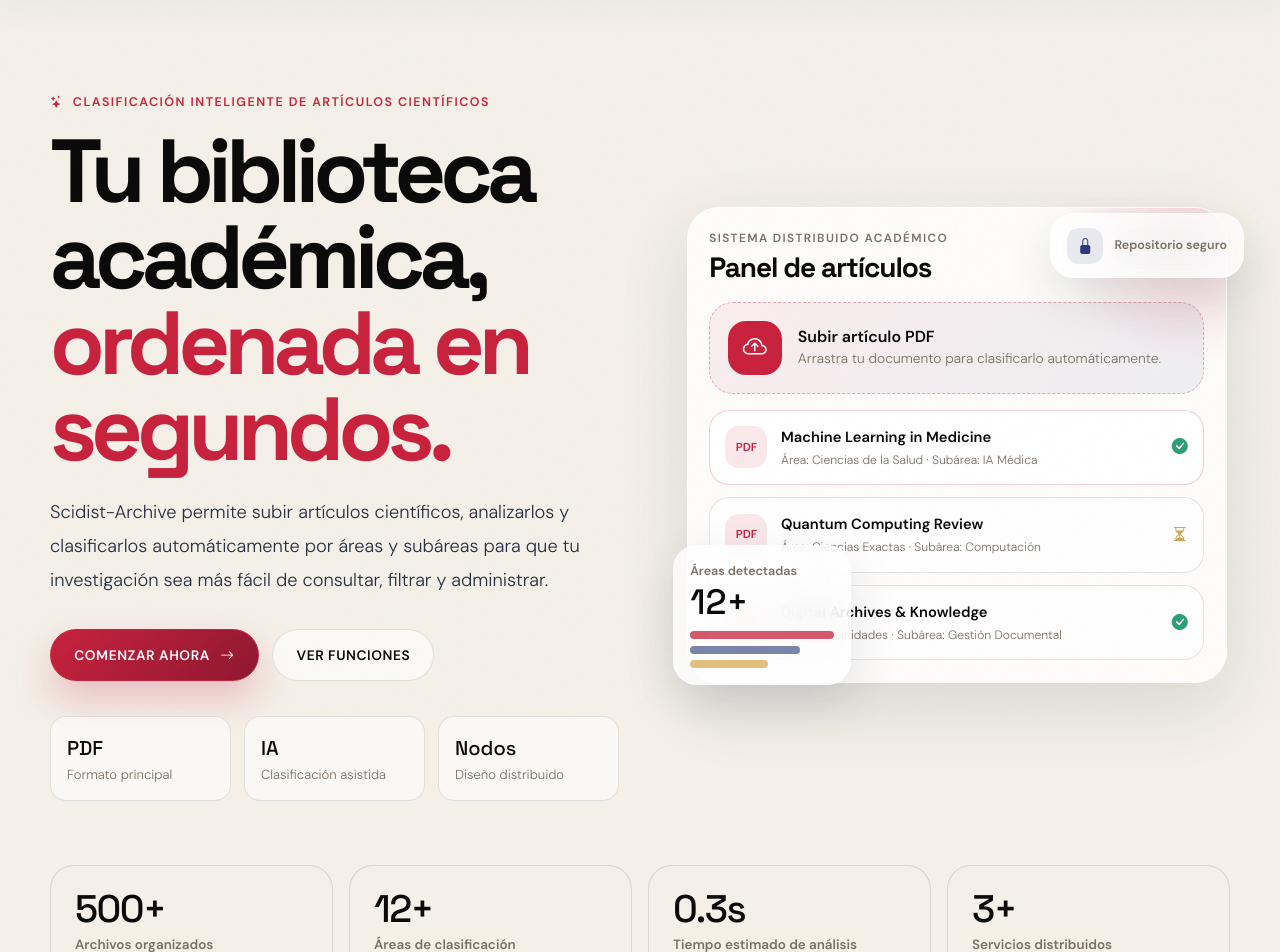
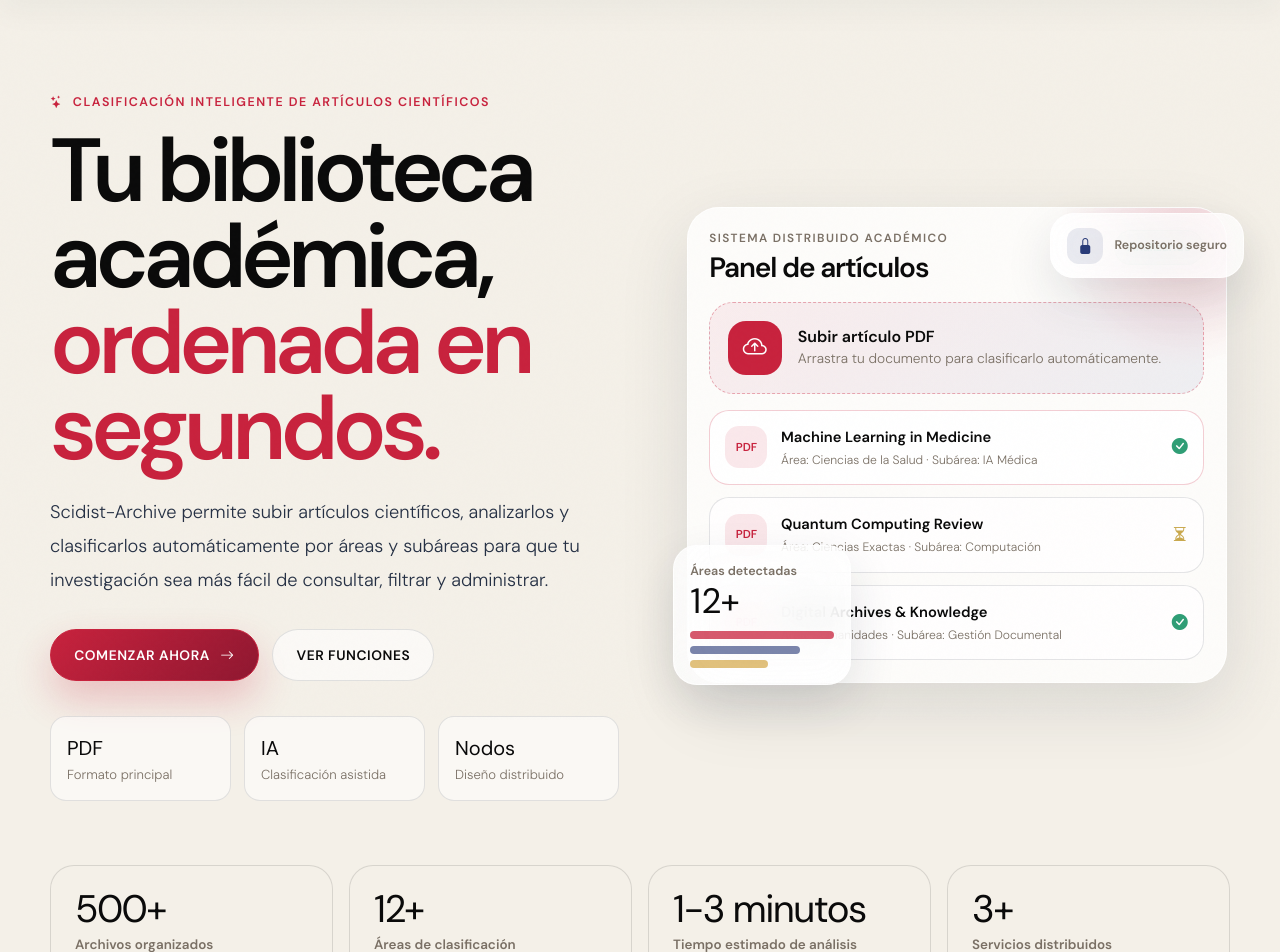
Before and after one commit to alexvera23/Scidist-archive, a React (Vite) app in the folder Frontend/scidist-frontend/: page / in a window 1280 px wide. Shown: the part 80-1032 px from the top of the page. Built offline with nearby package versions, Linux system fonts and the light colour scheme; a web font is replaced by a local one.

Commit message:
Cambio de fuentes en el index

```diff
--- a/Frontend/scidist-frontend/src/assets/css/index-styles.css
+++ b/Frontend/scidist-frontend/src/assets/css/index-styles.css
@@ -65,7 +65,7 @@ body::before {
 
 .brand-logo {
   color: var(--ink) !important;
-  font-family: 'Space Grotesk', sans-serif;
+  font-family: 'DM Sans', sans-serif;
   font-size: clamp(1.15rem, 2vw, 1.55rem);
   font-weight: 800;
   letter-spacing: -0.04em;
@@ -155,7 +155,7 @@ body::before {
 .section-heading h2,
 .process-copy h2,
 .cta-section h2 {
-  font-family: 'Space Grotesk', sans-serif;
+  font-family: 'DM Sans', sans-serif;
   color: var(--ink);
   font-weight: 800;
   letter-spacing: -0.065em;
@@ -250,7 +250,7 @@ body::before {
 .hero-trust strong {
   display: block;
   color: var(--ink);
-  font-family: 'Space Grotesk', sans-serif;
+  font-family: 'DM Sans', sans-serif;
   font-size: 1.25rem;
 }
 
@@ -324,7 +324,7 @@ body::before {
 .dashboard-topbar h3 {
   margin: 0;
   color: var(--ink);
-  font-family: 'Space Grotesk', sans-serif;
+  font-family: 'DM Sans', sans-serif;
   font-size: 1.75rem;
   font-weight: 800;
   letter-spacing: -0.04em;
@@ -467,7 +467,7 @@ body::before {
   display: block;
   margin: 0.2rem 0 0.75rem;
   color: var(--ink);
-  font-family: 'Space Grotesk', sans-serif;
+  font-family: 'DM Sans', sans-serif;
   font-size: 2.2rem;
   line-height: 1;
 }
@@ -527,7 +527,7 @@ body::before {
   display: block;
   margin-bottom: 0.25rem;
   color: var(--ink);
-  font-family: 'Space Grotesk', sans-serif;
+  font-family: 'DM Sans', sans-serif;
   font-size: clamp(1.7rem, 3vw, 2.55rem);
   line-height: 1;
   letter-spacing: -0.04em;
@@ -883,7 +883,7 @@ body::before {
   right: -1rem;
   bottom: -3.4rem;
   color: rgba(255, 255, 255, 0.035);
-  font-family: 'Space Grotesk', sans-serif;
+  font-family: 'DM Sans', sans-serif;
   font-size: clamp(6rem, 16vw, 13rem);
   font-weight: 900;
   letter-spacing: -0.08em;
@@ -929,7 +929,7 @@ body::before {
 
 .footer-logo {
   color: var(--ink);
-  font-family: 'Space Grotesk', sans-serif;
+  font-family: 'DM Sans', sans-serif;
   font-weight: 900;
   letter-spacing: -0.04em;
 }
--- a/Frontend/scidist-frontend/src/pages/Scidist.jsx
+++ b/Frontend/scidist-frontend/src/pages/Scidist.jsx
@@ -248,7 +248,7 @@ function Scidist() {
             <span>Áreas de clasificación</span>
           </div>
           <div className="stat-card new-card">
-            <strong>0.3s</strong>
+            <strong>1-3 minutos</strong>
             <span>Tiempo estimado de análisis</span>
           </div>
           <div className="stat-card new-card">
```
